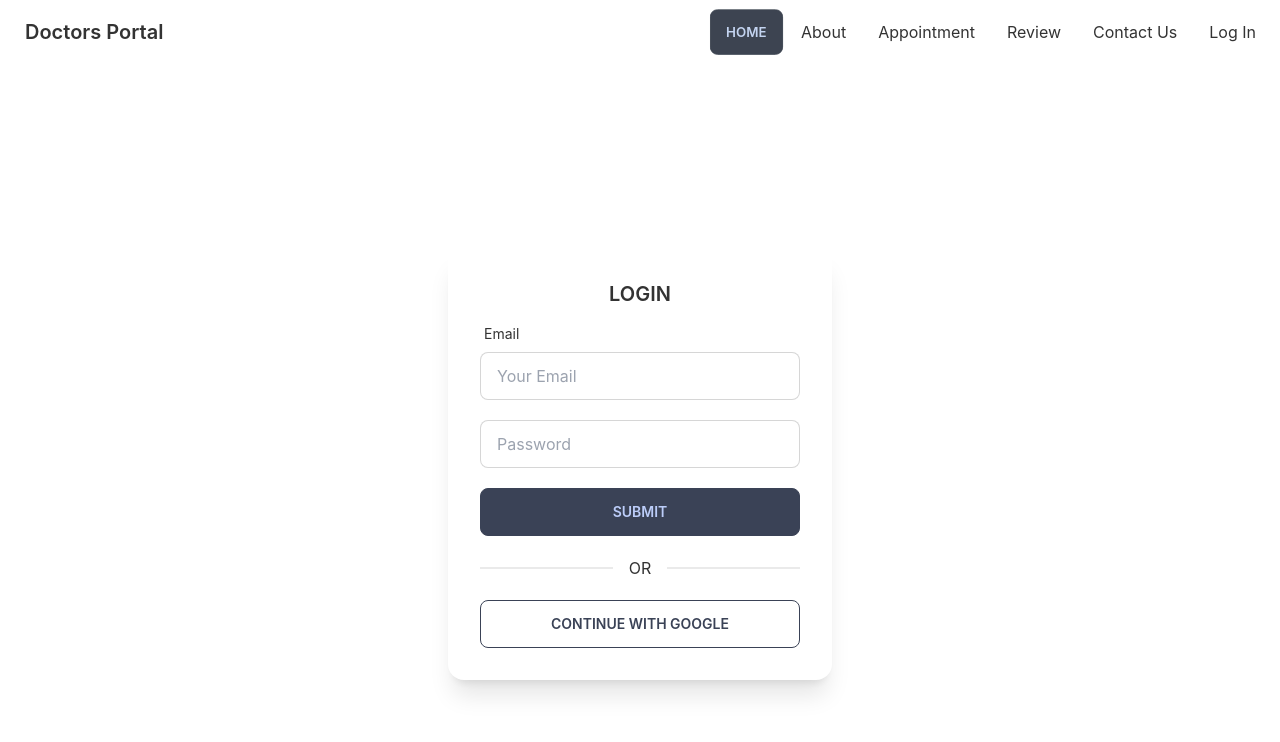
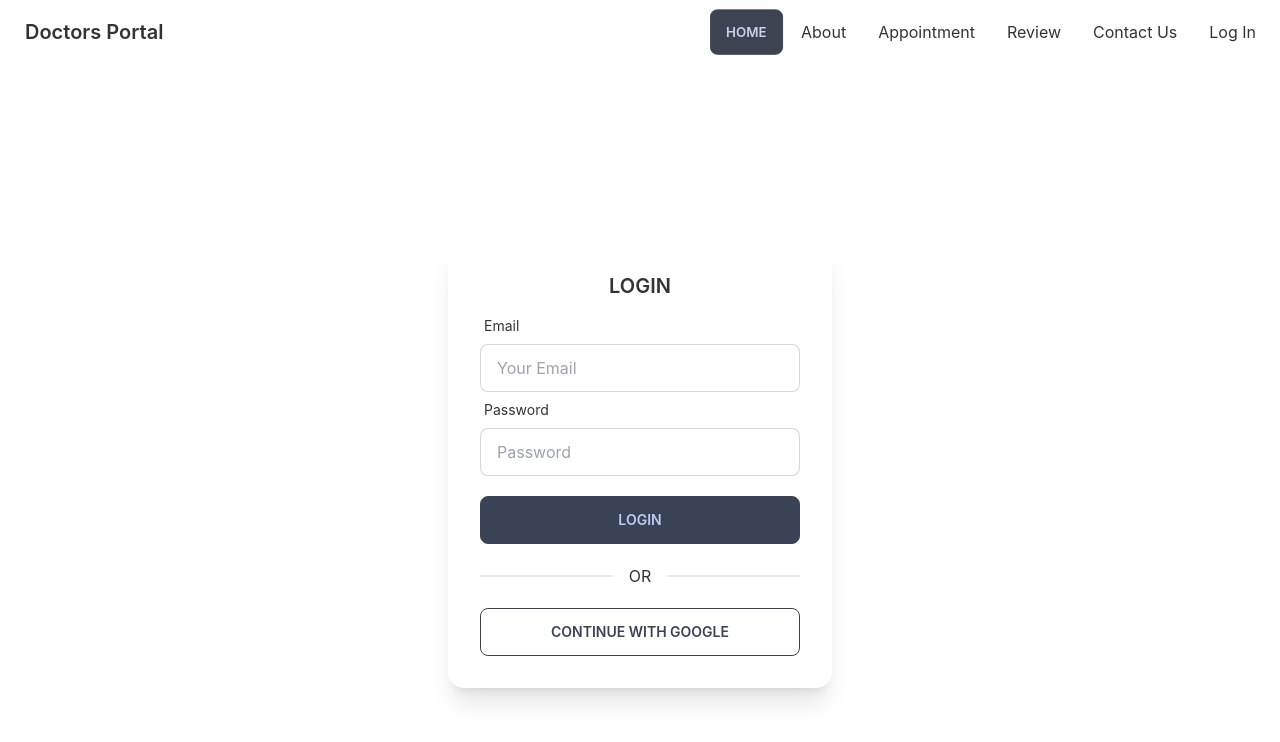
Before and after one commit to HameemH/Doc-portal-practice-project, a React (Create React App) app: page /login in a window 1280 px wide. Shown: the top 742 px of the page. Built offline with nearby package versions, Linux system fonts and the light colour scheme.

Commit message:
login page with error and loading

```diff
--- a/src/Pages/Authentication/Login/Login.js
+++ b/src/Pages/Authentication/Login/Login.js
@@ -1,12 +1,30 @@
 import React from 'react';
 import auth from './../../../firebase.init';
-import { useSignInWithGoogle } from 'react-firebase-hooks/auth';
+import { useSignInWithEmailAndPassword, useSignInWithGoogle } from 'react-firebase-hooks/auth';
 import { useForm } from "react-hook-form";
+import Loading from '../../Shared/Loading';
 
 const Login = () => {
-    const [signInWithGoogle, user, loading, error] = useSignInWithGoogle(auth);
+    const [signInWithGoogle, googleUser, googleLoading, googleError] = useSignInWithGoogle(auth);
     const { register, formState: { errors }, handleSubmit } = useForm();
-    const onSubmit = data => console.log(data);
+    const [
+        signInWithEmailAndPassword,
+        user,
+        loading,
+        error,
+      ] = useSignInWithEmailAndPassword(auth);
+      let signInerror;
+      if(loading || googleLoading){
+        return <Loading></Loading>
+      }
+      if(error|| googleError){
+          signInerror= <p className='text-red-500'>{error?.message} {googleError?.message}</p>
+      }
+
+    const onSubmit = data => {
+       signInWithEmailAndPassword(data.email, data.password)
+        console.log(data)
+    };
 
     return (
         <div className='flex h-screen justify-center items-center'>
@@ -33,11 +51,14 @@ const Login = () => {
                               })}
                             className="input input-bordered w-full max-w-xs" />
                             {errors.email?.type === 'required' && <label class="label">
-                                <span class="label-text-alt">{errors.email.message}</span>
+                                <span class="label-text-alt text-red-700">{errors.email.message}</span>
                             </label>}
                             {errors.email?.type === 'pattern' && <label class="label">
-                                <span class="label-text-alt">{errors.email.message}</span>
+                                <span class="label-text-alt text-red-700">{errors.email.message}</span>
                             </label>}
+                            <label class="label">
+                                <span class="label-text">Password</span>
+                            </label>
                             <input
                             type="passowrd"
                             placeholder="Password"
@@ -51,15 +72,17 @@ const Login = () => {
                                     message: 'Password Should contain 6 characters' // JS only: <p>error message</p> TS only support string
                                   }
                               })}
-                            class="input input-bordered w-full max-w-xs mt-5" />
+                            class="input input-bordered w-full max-w-xs " />
                             {errors.password?.type === 'required' && <label class="label">
-                                <span class="label-text-alt">{errors.email.message}</span>
+                                <span class="label-text-alt text-red-700">{errors.password.message}</span>
                             </label>}
                             {errors.password?.type === 'minLength' && <label class="label">
-                                <span class="label-text-alt">{errors.email.message}</span>
+                                <span class="label-text-alt text-red-700">{errors.password.message}</span>
                             </label>}
+                            {signInerror}
                         </div>
-                        <input className='btn w-full mt-5 btn-accent max-w-xs ' type="submit" />
+
+                        <input className='btn w-full mt-5 btn-accent max-w-xs ' type="submit" value="LOGIN" />
                     </form>
                     <div className="divider">OR</div>
                     <button className="btn btn-outline btn-accent" onClick={() => signInWithGoogle()}>CONTINUE WITH GOOGLE</button>
--- /dev/null
+++ b/src/Pages/Shared/Loading.js
@@ -0,0 +1,11 @@
+import React from 'react';
+
+const Loading = () => {
+    return (
+        <div className='h-screen flex justify-center items-center'>
+            <button class="btn loading ">loading</button>
+        </div>
+    );
+};
+
+export default Loading;
```
